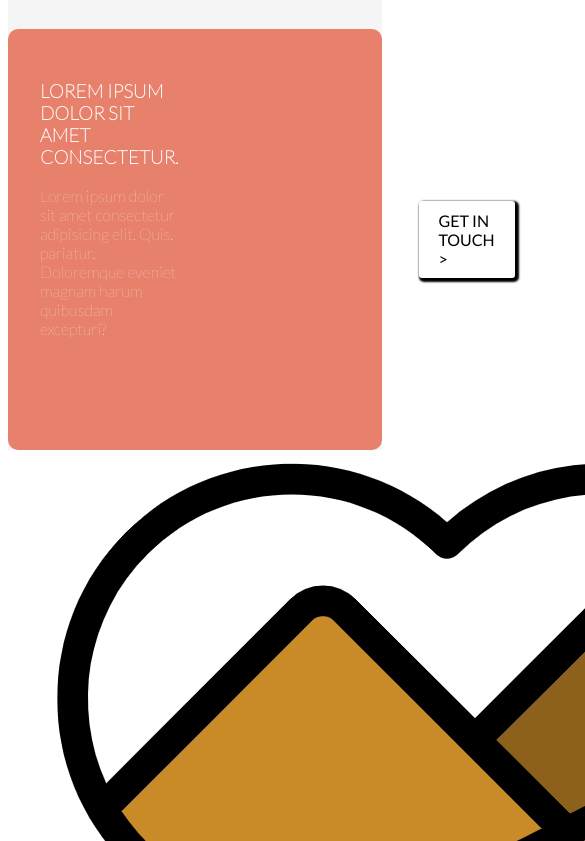
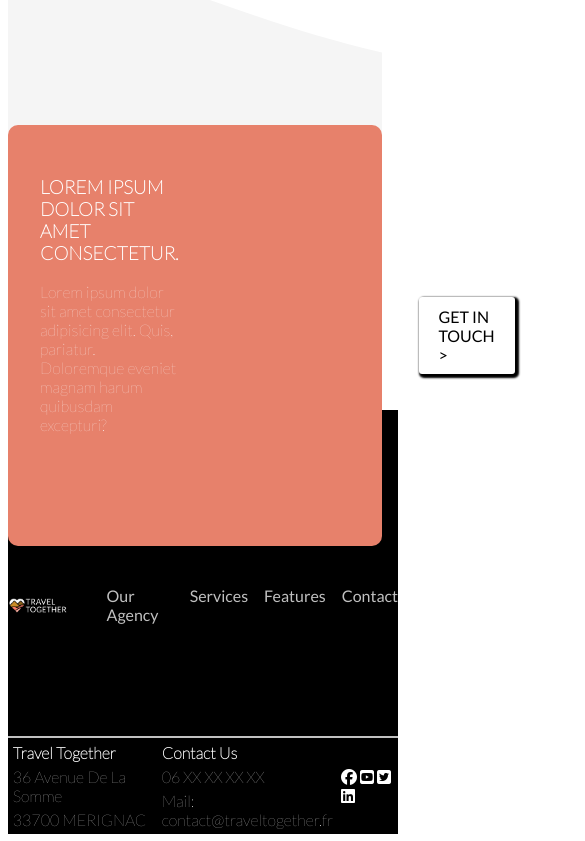
Before and after one commit to Swapaadeg/Travel-Together, a website: page index.html in a window 390 px wide. Shown: the part 1863-2704 px from the top of the page, 585 px wide, since content can reach past the window. Drawn offline with Linux system fonts and the light colour scheme.

Commit message:
avant responsive

```diff
--- a/assets/scss/abstracts/_variables.scss
+++ b/assets/scss/abstracts/_variables.scss
@@ -8,3 +8,4 @@ $police-secondaire: "Lato Thin";
 
 $radius-border: 10px;
 $border-btn: 3px;
+$border-color: #c0c0c0;
--- a/assets/scss/base/_body.scss
+++ b/assets/scss/base/_body.scss
@@ -7,4 +7,5 @@ body {
 main {
    background-image: url(../../assets/img/wave.svg);
    background-position: bottom;
+   background-repeat: no-repeat;
 }
--- a/assets/scss/components/_banner.scss
+++ b/assets/scss/components/_banner.scss
@@ -6,6 +6,7 @@
         width: 100%;
         p {
         color: variable.$secondary-color;
+
     }
     img {
         width: 50%;
@@ -20,6 +21,8 @@
 .bloc__wrapper {
     @include mixins.banner;
     width: 100%;
+    position: relative;
+    z-index: 1;
     p {
         color: variable.$secondary-color;
     }
--- a/assets/scss/components/_card.scss
+++ b/assets/scss/components/_card.scss
@@ -16,8 +16,9 @@
 .features__wrapper {
     width: 100%;
     margin-top: 4rem;
+    margin-bottom: 6rem;
     display: flex;
-    gap: 4rem;
+    gap: 12rem;
     align-items: center;
     justify-content: center;
     text-align: center;
--- a/assets/scss/layout/_footer.scss
+++ b/assets/scss/layout/_footer.scss
@@ -0,0 +1,43 @@
+@use "../abstracts/variables" as variable;
+
+footer {
+    background-color: variable.$primary-color;
+    position: absolute;
+    width: 100%;
+    transform: translateY(-8.5rem);
+    z-index: 0;
+    .footer__wrapper {
+        margin-top: 10rem;
+        .logo {
+            width: 100%;
+            display: flex;
+            justify-content: space-between;
+            img {
+            width: 15%;
+            object-fit: contain;
+            }
+            .nav {
+            display: flex;
+            gap: 1rem;
+            }
+        }
+        p {
+            color: variable.$secondary-color;
+        }
+    }
+}
+
+.border {
+    margin-top: 6rem;
+    border: 1px solid variable.$border-color;
+}
+
+.contacts {
+    display: flex;
+    justify-content: space-between;
+    align-items: center;
+
+    p {
+        margin: 0.3rem;
+    }
+}
--- a/assets/scss/pages/_homepage.scss
+++ b/assets/scss/pages/_homepage.scss
@@ -1,13 +1,6 @@
 @use "../abstracts/variables" as variable;
 @use "../abstracts/mixins" as mixins;
 
-.hero__wrapper {
-        img {
-            width: 50%;
-            clip-path: inset(0 0 20% 0);
-            transform: translateY(21%)
-        }
-}
 
 .allservices {
     width: 100%;
--- a/index.html
+++ b/index.html
@@ -101,15 +101,15 @@
             <div class="footer__wrapper container">
                 <div class="logo">
                     <img src="assets/img/Logo-white.png" alt="">
-                    <ul>
+                    <ul class="nav">
                         <li><a href="agency">Our Agency</a></li>
                         <li><a href="services">Services</a></li>
                         <li><a href="features">Features</a></li>
                         <li><a href="contact">Contact</a></li>
                     </ul>
-                    <div class="border"></div>
                 </div>
 
+                <div class="border"></div>
                 <div class="contacts">
                     <div class="adress">
                         <p><strong>Travel Together</strong></p>
@@ -121,12 +121,12 @@
                         <p>06 XX XX XX XX</p>
                         <p>Mail: contact@traveltogether.fr</p>
                     </div>
-                </div>
-                <div class="logos">
-                    <i class="fa-brands fa-facebook" style="color: #000000;"></i>
-                    <i class="fa-brands fa-square-youtube" style="color: #000000;"></i>
-                    <i class="fa-brands fa-square-twitter" style="color: #000000;"></i>
-                    <i class="fa-brands fa-linkedin" style="color: #000000;"></i>
+                    <div class="logos">
+                        <i class="fa-brands fa-facebook" style="color: #ffffff;"></i>
+                        <i class="fa-brands fa-square-youtube" style="color: #ffffff;"></i>
+                        <i class="fa-brands fa-square-twitter" style="color: #ffffff;"></i>
+                        <i class="fa-brands fa-linkedin" style="color: #ffffff;"></i>
+                    </div>
                 </div>
             </div>
         </footer>
```
Also changed, not shown: assets/css/style.css, 1 other file.
